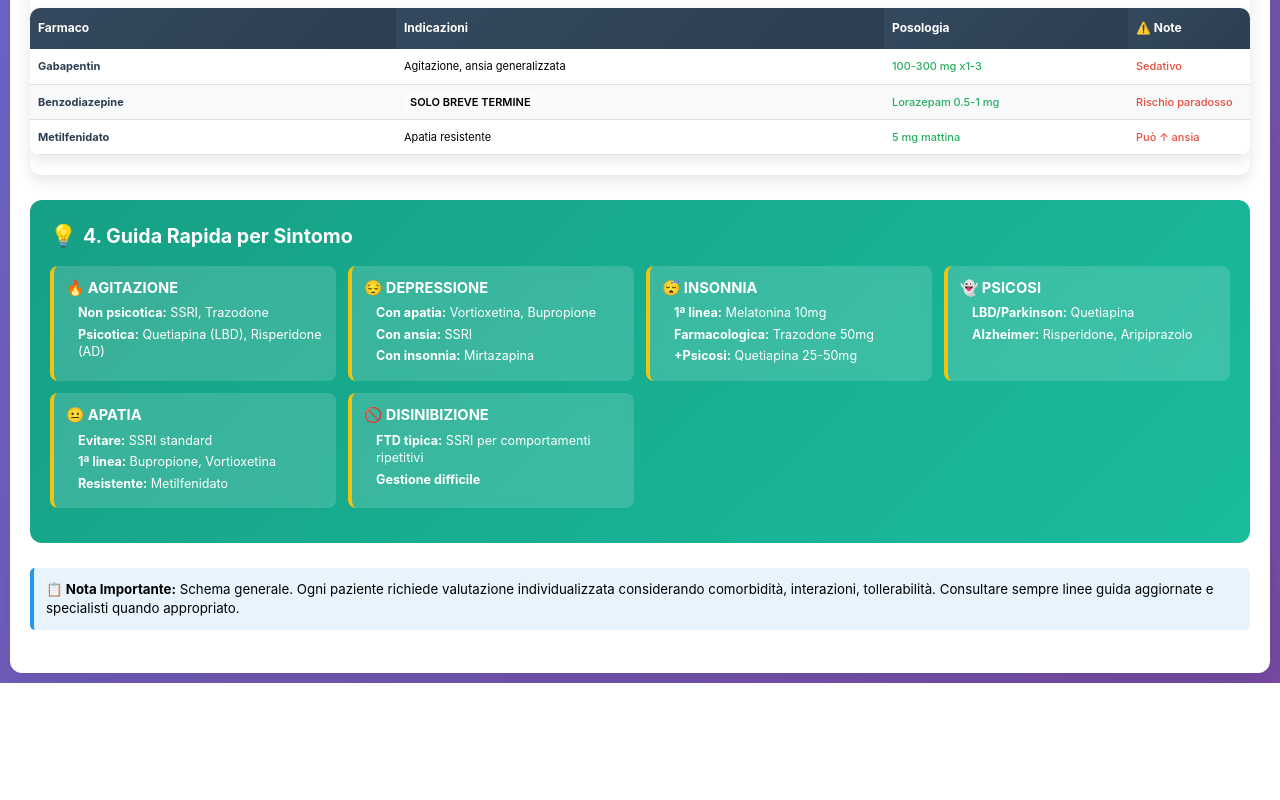
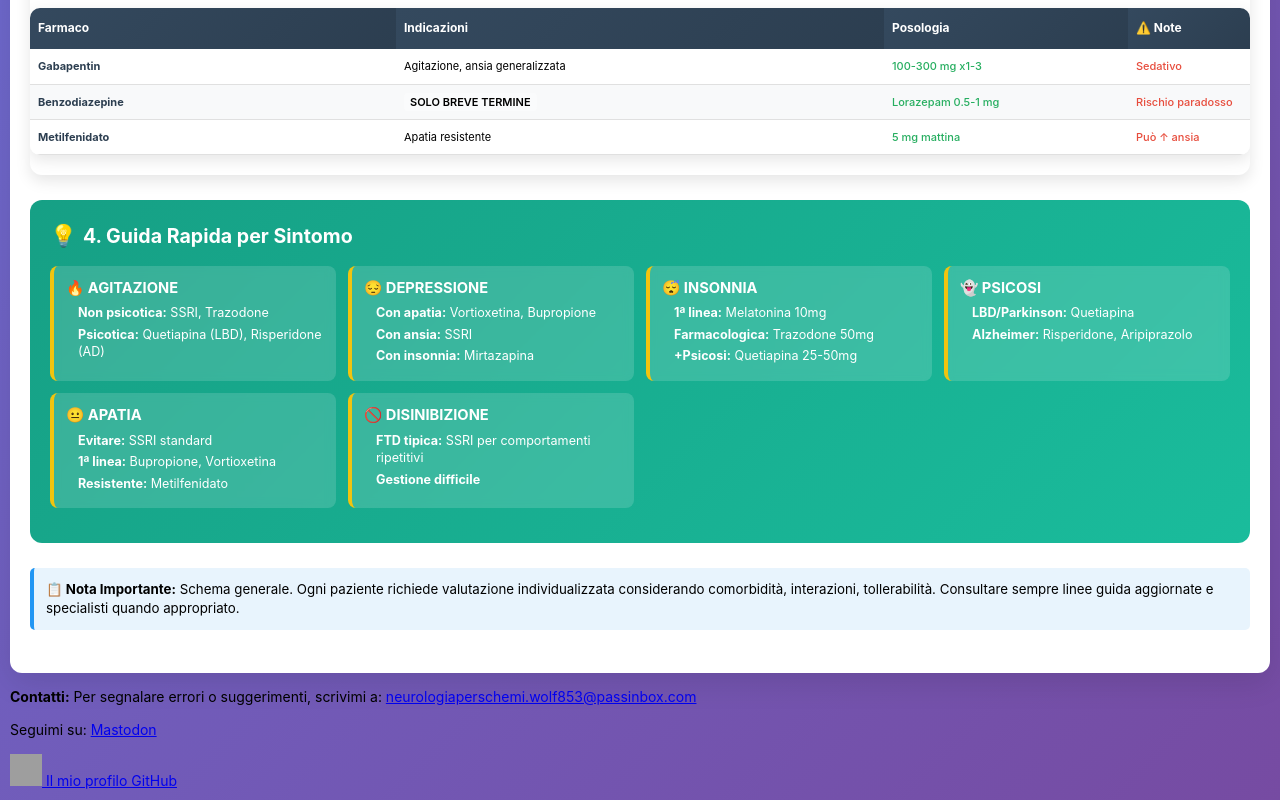
Before and after one commit to fedele93/Neurologia-per-schemi, a plain HTML site: page Schemi1/terapia_supporto_demenze.html in a window 1280 px wide. Shown: the part 1641-2441 px from the top of the page. Before the commit the page ends 2324 px from the top, so only its background shows below. Drawn offline with Linux system fonts and the light colour scheme; grey boxes are pictures that could not be loaded.

Commit message:
Update terapia_supporto_demenze.html
contact

```diff
--- a/Schemi1/terapia_supporto_demenze.html
+++ b/Schemi1/terapia_supporto_demenze.html
@@ -914,5 +914,32 @@
             }
         }
     </script>
+     <!-- Sezione contatti con email mascherata -->
+    <div class="contatti">
+        <p>
+            <strong>Contatti:</strong> Per segnalare errori o suggerimenti, scrivimi a:
+            <span id="email"></span>
+        </p>
+        <p>
+            Seguimi su:
+            <a href="https://mastodon.social/@fedele9" target="_blank">Mastodon</a>
+
+        </p>
+        <a href="https://github.com/fedele93" target="_blank" rel="noopener noreferrer">
+  <img src="https://cdn-icons-png.flaticon.com/512/25/25231.png" alt="GitHub" width="32" height="32">
+  Il mio profilo GitHub
+</a>
+
+    </div>
+
+    <!-- Script per mascherare l'email -->
+    <script>
+
+        const nome = "neurologiaperschemi.wolf853";
+        const dominio = "passinbox.com";
+        const email = nome + "@" + dominio;
+        document.getElementById("email").innerHTML =
+            `<a href="mailto:${email}">${email}</a>`;
+    </script>
 </body>
 </html>
```
